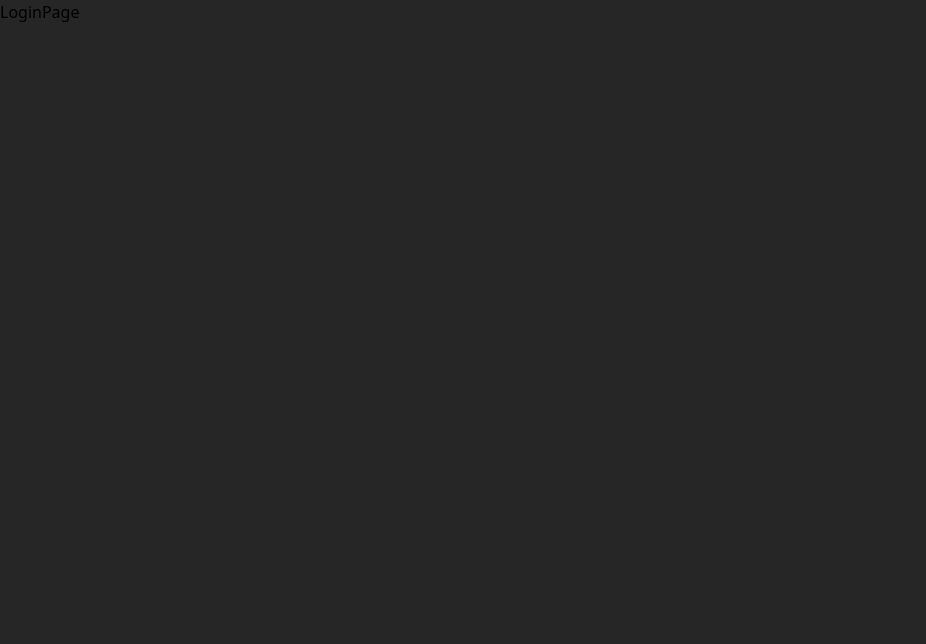
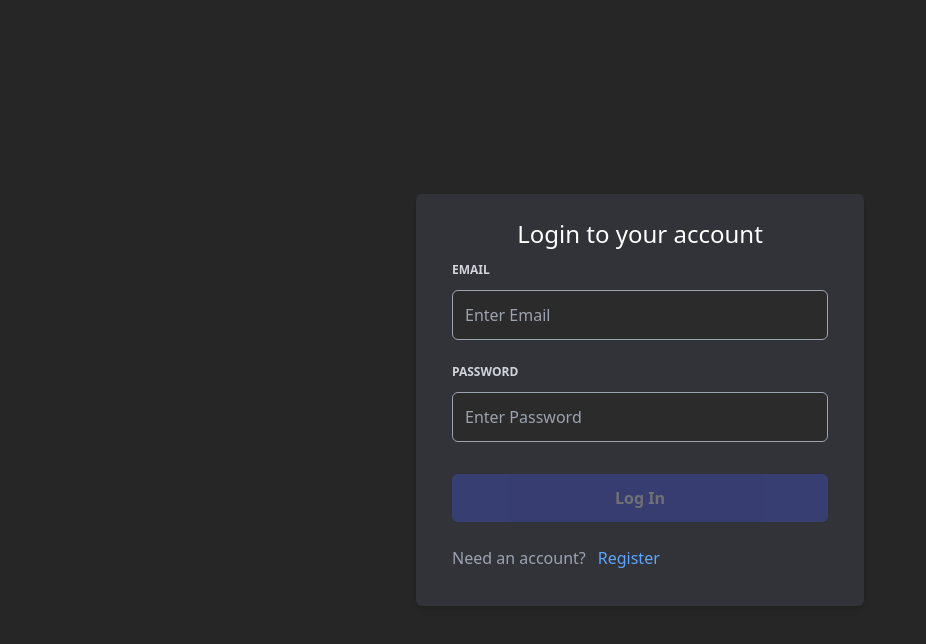
Before and after one commit to Dzenoo/Discord-Clone-Application, a Next.js app: page /login in a window 1280 px wide. Shown: the top 644 px of the page, without its empty margins (0-926 px from the left). Built offline with nearby package versions, Linux system fonts and the light colour scheme.

Commit message:
Adding login

```diff
--- a/app/(auth)/login/page.tsx
+++ b/app/(auth)/login/page.tsx
@@ -1,5 +1,11 @@
+import LoginCard from "@/components/auth/login/LoginCard";
+
 const LoginPage = () => {
-  return <div>LoginPage</div>;
+  return (
+    <section className="flex justify-center items-center h-screen overflow-x-hidden">
+      <LoginCard />
+    </section>
+  );
 };
 
 export default LoginPage;
--- /dev/null
+++ b/components/auth/login/LoginCard.tsx
@@ -0,0 +1,26 @@
+import Card from "@/components/shared/ui/Card";
+import LoginForm from "./LoginForm";
+import Link from "next/link";
+
+const LoginCard: React.FC = () => {
+  return (
+    <Card>
+      <div className="p-3">
+        <div className="text-center">
+          <h2 className="section_title_smaller text-white font-bold">
+            Login to your account
+          </h2>
+        </div>
+        <LoginForm />
+        <div className="p-3 flex items-center">
+          <p className="mr-3 text-gray-400">Need an account?</p>
+          <Link href="/signup" className="text-blue-400">
+            Register
+          </Link>
+        </div>
+      </div>
+    </Card>
+  );
+};
+
+export default LoginCard;
--- /dev/null
+++ b/components/auth/login/LoginForm.tsx
@@ -0,0 +1,62 @@
+"use client";
+
+import Button from "@/components/shared/form/Button";
+import Input from "@/components/shared/form/Input";
+import useForm from "@/library/hooks/useForm";
+import {
+  VALIDATOR_EMAIL,
+  VALIDATOR_MINLENGTH,
+} from "@/library/validators/Validators";
+import { InputElement } from "@/types/inputs";
+
+const LoginForm: React.FC = () => {
+  const { formState, inputChangeHandler } = useForm(
+    {
+      email: {
+        value: "",
+        isValid: false,
+      },
+      password: {
+        value: "",
+        isValid: false,
+      },
+    },
+    false
+  );
+
+  return (
+    <form className="p-3 flex flex-col gap-8 w-[400px] max-md:w-fit">
+      <div className="flex flex-col gap-6">
+        <Input
+          elementType={InputElement.INPUT}
+          id={"email"}
+          type={"email"}
+          label="Email"
+          placeholder={"Enter Email"}
+          validators={[VALIDATOR_EMAIL()]}
+          onInputChange={inputChangeHandler}
+          initialValidity={false}
+          helperText="Please enter a valid email address."
+        />
+        <Input
+          elementType={InputElement.INPUT}
+          id={"password"}
+          type={"password"}
+          label="Password"
+          placeholder={"Enter Password"}
+          validators={[VALIDATOR_MINLENGTH(8)]}
+          onInputChange={inputChangeHandler}
+          initialValidity={false}
+          helperText="Please enter a valid password."
+        />
+      </div>
+      <div>
+        <Button type="submit" disabled={!formState.isValid}>
+          Log In
+        </Button>
+      </div>
+    </form>
+  );
+};
+
+export default LoginForm;
```
